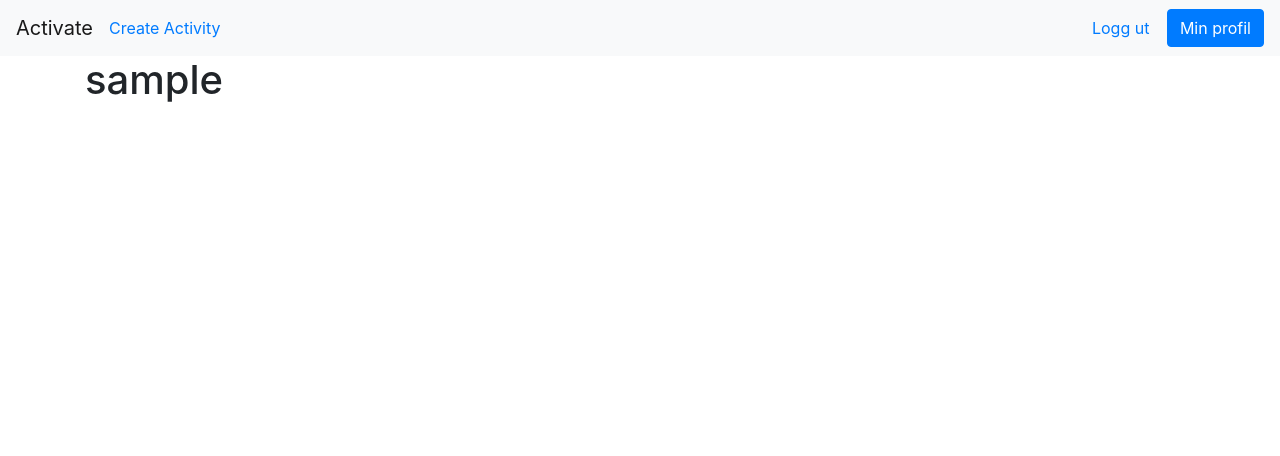
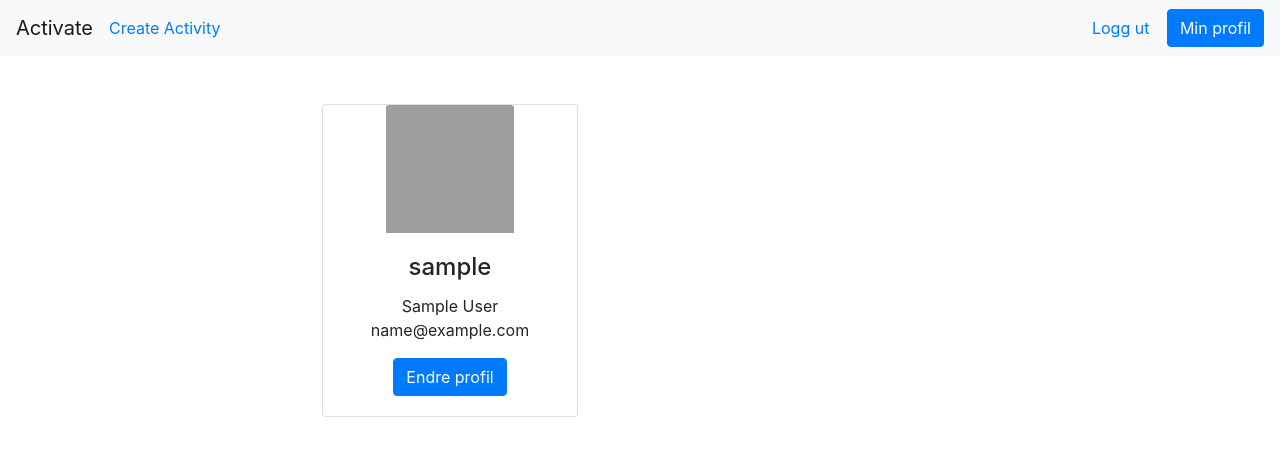
Before and after one commit to akselkb/TDT4140-Programvareutvikling-Gruppe59, a Django app: page /profile/ in a window 1280 px wide. Shown: the top 456 px of the page. Run offline with Django 3.2, Linux system fonts and the light colour scheme; the visitor is signed in with stand-in values (Sample User, id 1); some libraries are stand-ins or nearby versions; grey boxes are pictures that could not be loaded.

Commit message:
feat: improve the profile template

```diff
--- a/activate/usermanagement/templates/usermanagement/profile.html
+++ b/activate/usermanagement/templates/usermanagement/profile.html
@@ -2,5 +2,17 @@
 {% load static %}
 
 {% block content %}
-    <h1>{{ user.username }}</h1>
+<div class="content pt-5", align="center">
+     <div class="card" style="width: 256px; height: auto">
+         <img class="card-img-top" src="https://cdn4.iconfinder.com/data/icons/basic-user-interface-2/512/User_Interface-10-512.png" alt="Card image cap" style="width: 128px; height: 128px; align-self: center;">
+         <div class="card-body">
+             <h4 class="card-title">{{ user.username }}</h4>
+             <p class="card-text">
+                 {{ user.first_name }} {{ user.last_name }}
+                 {{ user.email }}
+            </p>
+             <a href="#" class="btn btn-primary">Endre profil</a>
+        </div>
+     </div>
+</div>
 {% endblock content %}
```
